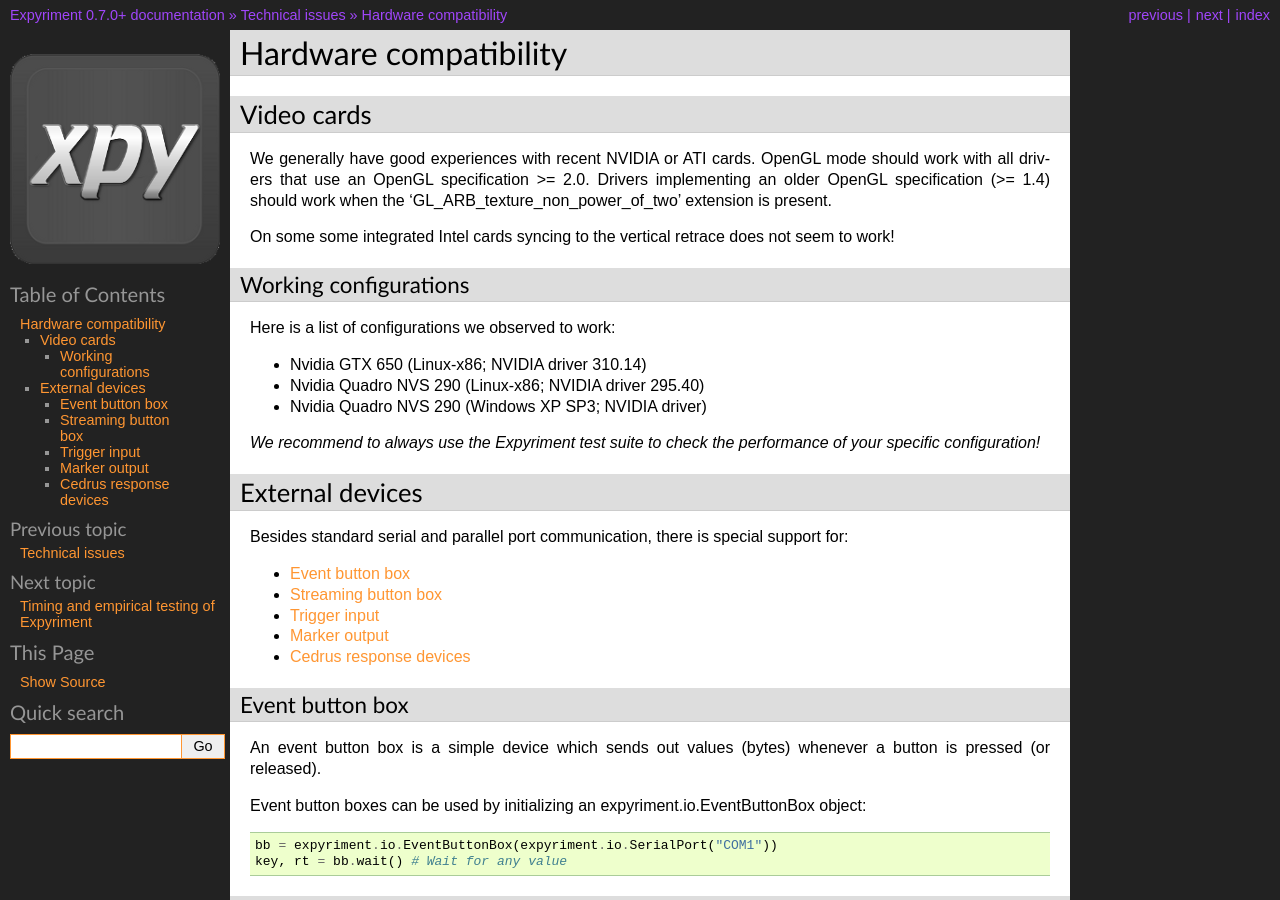
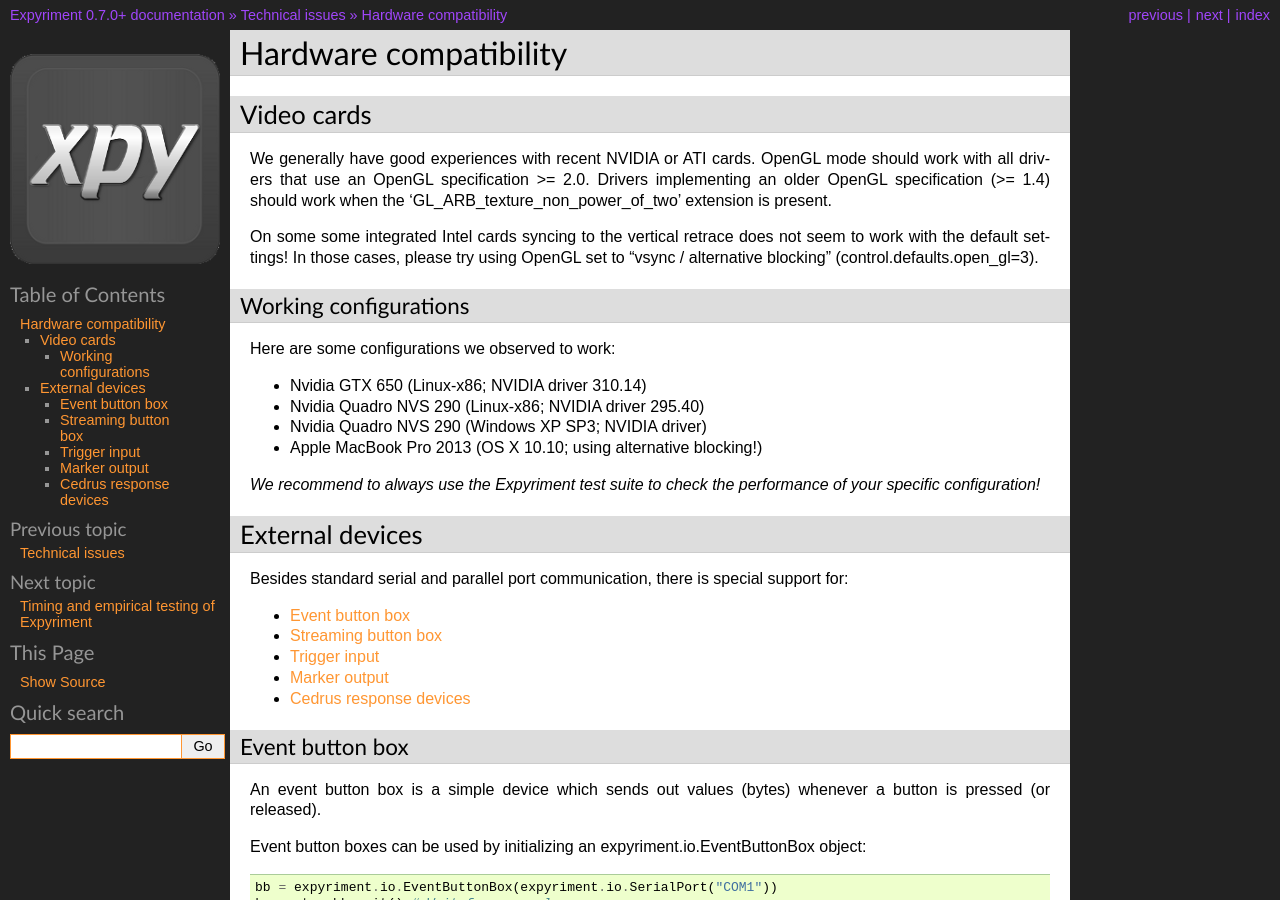
Before and after one commit to expyriment/expyriment, a Sphinx documentation site: the page built from documentation/sphinx/Hardware.rst, in a window 1280 px wide and 900 px high. Built offline with Sphinx 7.4.7, drawn with Linux system fonts in a browser that asks for light colours; pages that are not in the unit, such as notebooks, are missing from menus.

Commit message:
Some minor docu updates.

```diff
--- a/documentation/sphinx/Hardware.rst
+++ b/documentation/sphinx/Hardware.rst
@@ -8,15 +8,18 @@
 2.0.  Drivers implementing an older OpenGL specification (>= 1.4) should work
 when the 'GL_ARB_texture_non_power_of_two' extension is present.
 
-On some some integrated Intel cards syncing to the vertical retrace does not seem to work!
+On some some integrated Intel cards syncing to the vertical retrace does not seem
+to work with the default settings! In those cases, please try using OpenGL set to
+"vsync / alternative blocking" (control.defaults.open_gl=3).
 
 Working configurations
 ~~~~~~~~~~~~~~~~~~~~~~
-Here is a list of configurations we observed to work:
+Here are some configurations we observed to work:
 
 * Nvidia GTX 650 (Linux-x86; NVIDIA driver 310.14)
 * Nvidia Quadro NVS 290 (Linux-x86; NVIDIA driver 295.40)
 * Nvidia Quadro NVS 290 (Windows XP SP3; NVIDIA driver)
+* Apple MacBook Pro 2013 (OS X 10.10; using alternative blocking!)
 
 *We recommend to always use the Expyriment test suite to check the
 performance of your specific configuration!*
--- a/documentation/sphinx/Overview.rst
+++ b/documentation/sphinx/Overview.rst
@@ -20,8 +20,8 @@
 
 *Authors*
 
-* `Florian Krause <http://www.dcc.ru.nl/anc/index.php?staff=krause>`_, Radboud
-  University Nijmegen, The Netherlands
+* `Florian Krause <http://www.fladd.de/research>`_, Brain Innovation, Maastricht
+University, The Netherlands
 
 * `Oliver Lindemann
   <http://www.psych.uni-potsdam.de/people/lindemann/index-e.html>`_, University
```
